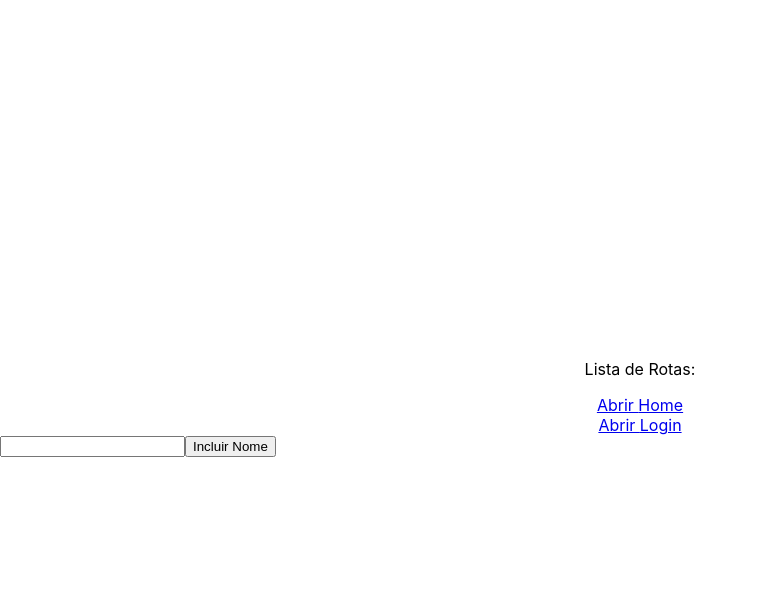
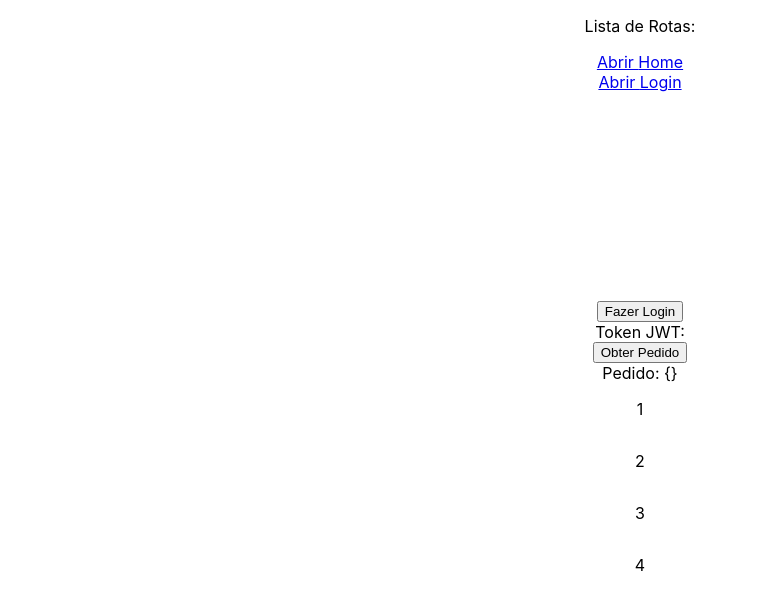
Before and after one commit to mdeamf/react-bank, a React (Create React App) app: page /home in a window 1280 px wide. Shown: the top 610 px of the page, without its empty margins (0-757 px from the left). Built offline with nearby package versions, Linux system fonts and the light colour scheme.

Commit message:
feat: adding redux services

```diff
--- a/package.json
+++ b/package.json
@@ -10,6 +10,7 @@
     "@testing-library/jest-dom": "^5.11.4",
     "@testing-library/react": "^11.1.0",
     "@testing-library/user-event": "^12.1.10",
+    "axios": "^0.23.0",
     "react": "^17.0.2",
     "react-dom": "^17.0.2",
     "react-redux": "^7.2.5",
--- a/src/App.js
+++ b/src/App.js
@@ -7,7 +7,7 @@ import { persistStore, persistReducer } from 'redux-persist';
 import { PersistGate } from 'redux-persist/integration/react';
 import storage from 'redux-persist/lib/storage';
 import thunk from 'redux-thunk';
-import NomesReducer from './redux/reducers/NomesReducer';
+import reducers from './redux/reducers';
 
 import Router from './pages';
 
@@ -17,7 +17,7 @@ function App() {
       key: 'root',
       storage: storage,
     },
-    NomesReducer
+    reducers
   );
 
   const store = createStore(NomesReducerPersist, applyMiddleware(thunk));
--- a/src/pages/Home/index.js
+++ b/src/pages/Home/index.js
@@ -1,34 +1,41 @@
-import React, { useState } from 'react';
-import { useSelector, useDispatch } from 'react-redux';
-import { /* AddNome, */ DelNomeAndAddNome } from '../../redux/actions/NomesActions';
+import React from 'react';
+import './style.css';
+
+import { useDispatch, useSelector } from 'react-redux';
+import { FazerLogin } from '../../redux/actions/LoginActions';
+import { ConsultarPedidos } from '../../redux/actions/PedidosActions';
 
 const Home = () => {
-  const [texto, setTexto] = useState('');
+  const dispatch = useDispatch();
+  const { jwt } = useSelector((state) => state.login);
+  const { pedido } = useSelector((state) => state.pedidos);
 
-  const nomes = useSelector((state) => {
-    return state.listaNomes;
-  });
-
-  const dispatch = useDispatch();
-
-  const incluirNome = () => {
-    /* dispatch(AddNome(texto)); */
-    dispatch(DelNomeAndAddNome(texto));
+  const fazerLogin = () => {
+    dispatch(FazerLogin('admin', 'admin'));
   };
 
+  const consultarPedido = () => {
+    dispatch(ConsultarPedidos());
+  };
+
+  const lista = [1, 2, 3, 4];
+  const listaMap = lista.map((l) => {
+    return <p>{l}</p>;
+  });
+  console.log(listaMap);
+
   return (
-    <div>
-      <input
-        type="text"
-        value={texto}
-        onChange={(e) => setTexto(e.target.value)}
-      />
-      <button type="button" onClick={incluirNome}>
-        Incluir Nome
+    <div className="Home">
+      <button type="button" onClick={fazerLogin}>
+        Fazer Login
       </button>
-
-      {nomes.map((nome) => {
-        return <p key={nome}>Nome: {nome}</p>;
+      Token JWT: {jwt}
+      <button type="button" onClick={consultarPedido}>
+        Obter Pedido
+      </button>
+      Pedido: {JSON.stringify(pedido)}
+      {lista.map((l) => {
+        return <p>{l}</p>;
       })}
     </div>
   );
--- /dev/null
+++ b/src/pages/Home/style.css
@@ -0,0 +1,7 @@
+.Home {
+  display: flex;
+  flex: 1;
+  flex-direction: column;
+  align-items: center;
+  justify-content: center;
+}
--- /dev/null
+++ b/src/redux/actions/LoginActions.js
@@ -0,0 +1,16 @@
+import { doLoginJWT } from '../services/LoginService';
+import { LOGIN_LOGAR } from './types';
+
+export const FazerLogin = (usuario, senha) => {
+  return async (dispatch) => {
+    const token = await doLoginJWT(usuario, senha);
+    dispatch(FazerLoginSalvarJWT(token));
+  };
+};
+
+export const FazerLoginSalvarJWT = (jwt) => {
+  return {
+    type: LOGIN_LOGAR,
+    jwt: jwt,
+  };
+};
--- /dev/null
+++ b/src/redux/actions/PedidosActions.js
@@ -0,0 +1,19 @@
+import { doLoginJWT } from '../services/LoginService';
+import { getPedidos } from '../services/PedidosService';
+import { PEDIDOS_CONSULTAR } from './types';
+
+export const ConsultarPedidos = () => {
+  return async (dispatch) => {
+    const token = await doLoginJWT('admin', 'admin');
+    const pedido = await getPedidos(token);
+    console.log('PEDIDO', pedido);
+    dispatch(SalvarPedidos(pedido));
+  };
+};
+
+export const SalvarPedidos = (pedido) => {
+  return {
+    type: PEDIDOS_CONSULTAR,
+    pedido: pedido,
+  };
+};
--- a/src/redux/actions/types.js
+++ b/src/redux/actions/types.js
@@ -2,3 +2,5 @@ export const ADICIONAR_NOME = 'ADICIONAR_NOME';
 export const REMOVER_NOME = 'REMOVER_NOME';
 export const ADICIONAR_ENDERECO = 'ADICIONAR_ENDERECO';
 export const REMOVER_ENDERECO = 'REMOVER_ENDERECO';
+export const LOGIN_LOGAR = 'LOGIN_LOGAR';
+export const PEDIDOS_CONSULTAR = 'PEDIDOS_CONSULTAR';
--- /dev/null
+++ b/src/redux/reducers/LoginReducer.js
@@ -0,0 +1,25 @@
+import { LOGIN_LOGAR } from '../actions/types';
+
+const initialState = {
+  jwt: '',
+};
+
+const LoginReducer = (state = initialState, action) => {
+  let jwt = state.jwt;
+
+  switch (action.type) {
+    case LOGIN_LOGAR:
+      jwt = action.jwt;
+      break;
+
+    default:
+      return state;
+  }
+
+  return {
+    ...state,
+    jwt,
+  };
+};
+
+export default LoginReducer;
--- /dev/null
+++ b/src/redux/reducers/PedidosReducer.js
@@ -0,0 +1,25 @@
+import { PEDIDOS_CONSULTAR } from '../actions/types';
+
+const initialState = {
+  pedido: {},
+};
+
+const PedidosReducer = (state = initialState, action) => {
+  let pedido = { ...state.pedido };
+
+  switch (action.type) {
+    case PEDIDOS_CONSULTAR:
+      pedido = action.pedido;
+      break;
+
+    default:
+      return state;
+  }
+
+  return {
+    ...state,
+    pedido,
+  };
+};
+
+export default PedidosReducer;
--- /dev/null
+++ b/src/redux/reducers/index.js
@@ -0,0 +1,12 @@
+import { combineReducers } from 'redux';
+import login from './LoginReducer';
+import nomes from './NomesReducer';
+import pedidos from './PedidosReducer';
+
+const reducers = combineReducers({
+  login,
+  nomes,
+  pedidos,
+});
+
+export default reducers;
--- /dev/null
+++ b/src/redux/services/LoginService.js
@@ -0,0 +1,15 @@
+import axios from 'axios';
+
+export const doLoginJWT = async (usuario, senha) => {
+  try {
+    const body = {
+      username: usuario,
+      password: senha,
+    };
+    const result = await axios.post('http://localhost:3030/login', body);
+    const { token } = result.data;
+    return token;
+  } catch (err) {
+    return null;
+  }
+};
--- /dev/null
+++ b/src/redux/services/PedidosService.js
@@ -0,0 +1,15 @@
+import axios from 'axios';
+
+export const getPedidos = async (jwt) => {
+  try {
+    const result = await axios.get('http://localhost:3030/orders/1', {
+      headers: {
+        Authorization: jwt,
+      },
+    });
+    console.log(result.data);
+    return result.data;
+  } catch (err) {
+    return null;
+  }
+};
```
Also changed, not shown: 1 other file (tests, documents, lock files or other folders).
